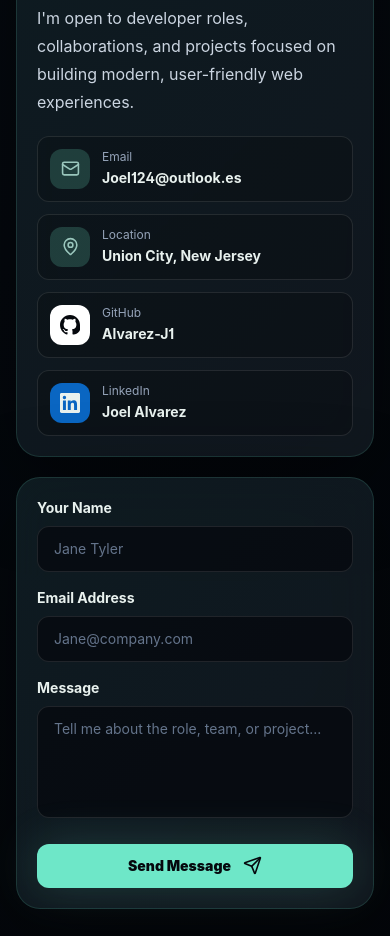
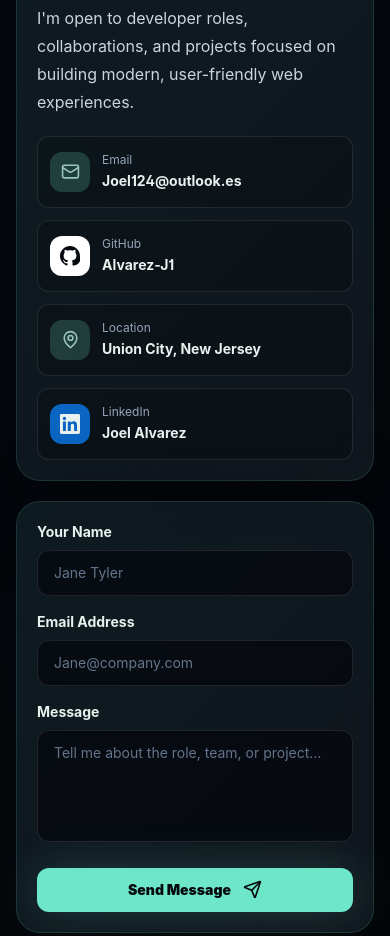
Before and after one commit to Alvarez-J1/Frontend-Portfolio, a Next.js app: page / in a window 390 px wide. Shown: the part 8640-9576 px from the top of the page. Built offline with nearby package versions, Linux system fonts and the light colour scheme.

Commit message:
improved the responsiveness of the project

```diff
--- a/app/page.tsx
+++ b/app/page.tsx
@@ -1315,9 +1315,9 @@ async function handleSubmit(event: React.FormEvent<HTMLFormElement>) {
 
     <section id="contact" className="px-4 pb-14 pt-6 sm:px-6 sm:py-14 lg:px-8 lg:py-24">
       <div className="mx-auto max-w-7xl">
-        <div className="grid gap-5 lg:grid-cols-[minmax(0,1.04fr)_minmax(26rem,0.96fr)] lg:items-stretch lg:gap-5 xl:grid-cols-[minmax(0,1.08fr)_minmax(28rem,0.92fr)] xl:gap-6">
+        <div className="grid gap-5 lg:grid-cols-[minmax(0,1.04fr)_minmax(26rem,0.96fr)] lg:items-start lg:gap-5 xl:grid-cols-[minmax(0,1.08fr)_minmax(28rem,0.92fr)] xl:gap-6">
             <motion.div
-              className="glass-panel relative overflow-hidden rounded-[1.5rem] p-5 sm:p-7 lg:h-full lg:rounded-[2rem] lg:p-8 xl:p-10"
+              className="glass-panel relative overflow-hidden rounded-[1.5rem] p-5 sm:p-7 lg:rounded-[2rem] lg:p-8 xl:p-10"
               initial={{ opacity: 0, x: -24 }}
               whileInView={{ opacity: 1, x: 0 }}
               viewport={{ once: true, margin: "-120px" }}
@@ -1334,53 +1334,53 @@ async function handleSubmit(event: React.FormEvent<HTMLFormElement>) {
                 <p className="mt-4 max-w-[38rem] text-base leading-7 text-slate-300 lg:mt-5 lg:text-lg lg:leading-8">
                 I&apos;m open to developer roles, collaborations, and projects focused on building modern, user-friendly web experiences.
                 </p>
-                <div className="mt-5 grid gap-3 lg:mt-6 lg:gap-3">
+                <div className="mt-5 grid auto-rows-fr grid-cols-1 gap-3 sm:gap-4 md:grid-cols-[repeat(auto-fit,minmax(16rem,1fr))] lg:mt-6 lg:grid-cols-2 lg:gap-6 xl:gap-7">
                   <a
                     href="mailto:jge4991@gmail.com"
-                    className="flex items-center gap-3 rounded-xl border border-white/10 bg-black/20 p-3 transition hover:border-electric/40 hover:bg-white/10 lg:gap-3.5 lg:rounded-2xl lg:p-3.5"
+                    className="flex h-full min-h-[4.5rem] items-center gap-3 rounded-xl border border-white/10 bg-black/20 p-3 transition hover:border-electric/40 hover:bg-white/10 lg:min-h-[5rem] lg:gap-3.5 lg:rounded-2xl lg:p-3.5"
                   >
                     <span className="grid h-10 w-10 place-items-center rounded-xl bg-electric/20 text-cyanline lg:h-11 lg:w-11 lg:rounded-2xl xl:h-12 xl:w-12">
                       <Mail size={19} />
                     </span>
-                    <span>
+                    <span className="min-w-0">
                       <span className="block text-xs text-slate-400 lg:text-sm">Email</span>
                       <span className="text-sm font-bold text-frost lg:text-base">Joel124@outlook.es</span>
                     </span>
                   </a>
-                  <div className="flex items-center gap-3 rounded-xl border border-white/10 bg-black/20 p-3 lg:gap-3.5 lg:rounded-2xl lg:p-3.5">
-                    <span className="grid h-10 w-10 place-items-center rounded-xl bg-electric/20 text-cyanline lg:h-11 lg:w-11 lg:rounded-2xl xl:h-12 xl:w-12">
-                      <MapPin size={19} />
-                    </span>
-                    <span>
-                      <span className="block text-xs text-slate-400 lg:text-sm">Location</span>
-                      <span className="text-sm font-bold text-frost lg:text-base">Union City, New Jersey</span>
-                    </span>
-                  </div>
                   <a
                     href="https://github.com/Alvarez-J1"
                     target="_blank"
                     rel="noreferrer"
-                    className="flex items-center gap-3 rounded-xl border border-white/10 bg-black/20 p-3 transition hover:border-electric/40 hover:bg-white/10 lg:gap-3.5 lg:rounded-2xl lg:p-3.5"
+                    className="flex h-full min-h-[4.5rem] items-center gap-3 rounded-xl border border-white/10 bg-black/20 p-3 transition hover:border-electric/40 hover:bg-white/10 lg:min-h-[5rem] lg:gap-3.5 lg:rounded-2xl lg:p-3.5"
                   >
                     <span className="grid h-10 w-10 place-items-center rounded-xl bg-white text-ink lg:h-11 lg:w-11 lg:rounded-2xl xl:h-12 xl:w-12">
                       <GithubIcon size={20} />
                     </span>
-                    <span>
+                    <span className="min-w-0">
                       <span className="block text-xs text-slate-400 lg:text-sm">GitHub</span>
                       <span className="text-sm font-bold text-frost lg:text-base">Alvarez-J1</span>
                     </span>
 
                   </a>
+                  <div className="flex h-full min-h-[4.5rem] items-center gap-3 rounded-xl border border-white/10 bg-black/20 p-3 lg:min-h-[5rem] lg:gap-3.5 lg:rounded-2xl lg:p-3.5">
+                    <span className="grid h-10 w-10 place-items-center rounded-xl bg-electric/20 text-cyanline lg:h-11 lg:w-11 lg:rounded-2xl xl:h-12 xl:w-12">
+                      <MapPin size={19} />
+                    </span>
+                    <span className="min-w-0">
+                      <span className="block text-xs text-slate-400 lg:text-sm">Location</span>
+                      <span className="text-sm font-bold text-frost lg:text-base">Union City, New Jersey</span>
+                    </span>
+                  </div>
                    <a
                     href="https://www.linkedin.com/in/joel-alvarez-software-engineer/"
                     target="_blank"
                     rel="noreferrer"
-                    className="flex items-center gap-3 rounded-xl border border-white/10 bg-black/20 p-3 transition hover:border-electric/40 hover:bg-white/10 lg:gap-3.5 lg:rounded-2xl lg:p-3.5"
+                    className="flex h-full min-h-[4.5rem] items-center gap-3 rounded-xl border border-white/10 bg-black/20 p-3 transition hover:border-electric/40 hover:bg-white/10 lg:min-h-[5rem] lg:gap-3.5 lg:rounded-2xl lg:p-3.5"
                   >
                     <span className="grid h-10 w-10 place-items-center rounded-xl bg-[#0a66c2] text-frost lg:h-11 lg:w-11 lg:rounded-2xl xl:h-12 xl:w-12">
                       <LinkedInIcon size={20} />
                     </span>
-                    <span>
+                    <span className="min-w-0">
                       <span className="block text-xs text-slate-400 lg:text-sm">LinkedIn</span>
                       <span className="text-sm font-bold text-frost lg:text-base">Joel Alvarez</span>
                     </span>
@@ -1421,7 +1421,7 @@ async function handleSubmit(event: React.FormEvent<HTMLFormElement>) {
               <label className="mb-5 block lg:mb-6">
                 <span className="mb-2 block text-sm font-bold text-frost">Message</span>
                 <textarea
-                  className="min-h-28 w-full resize-none rounded-xl border border-white/10 bg-ink/70 px-4 py-3 text-sm text-frost outline-none transition placeholder:text-slate-500 focus:border-electric/60 focus:ring-4 focus:ring-electric/10 sm:min-h-32 lg:min-h-44 lg:rounded-2xl lg:py-4 lg:text-base"
+                  className="min-h-28 w-full resize-none rounded-xl border border-white/10 bg-ink/70 px-4 py-3 text-sm text-frost outline-none transition placeholder:text-slate-500 focus:border-electric/60 focus:ring-4 focus:ring-electric/10 sm:min-h-32 lg:min-h-20 lg:rounded-2xl lg:py-4 lg:text-base"
                   placeholder="Tell me about the role, team, or project..."
                   name="message"
                 />
```
